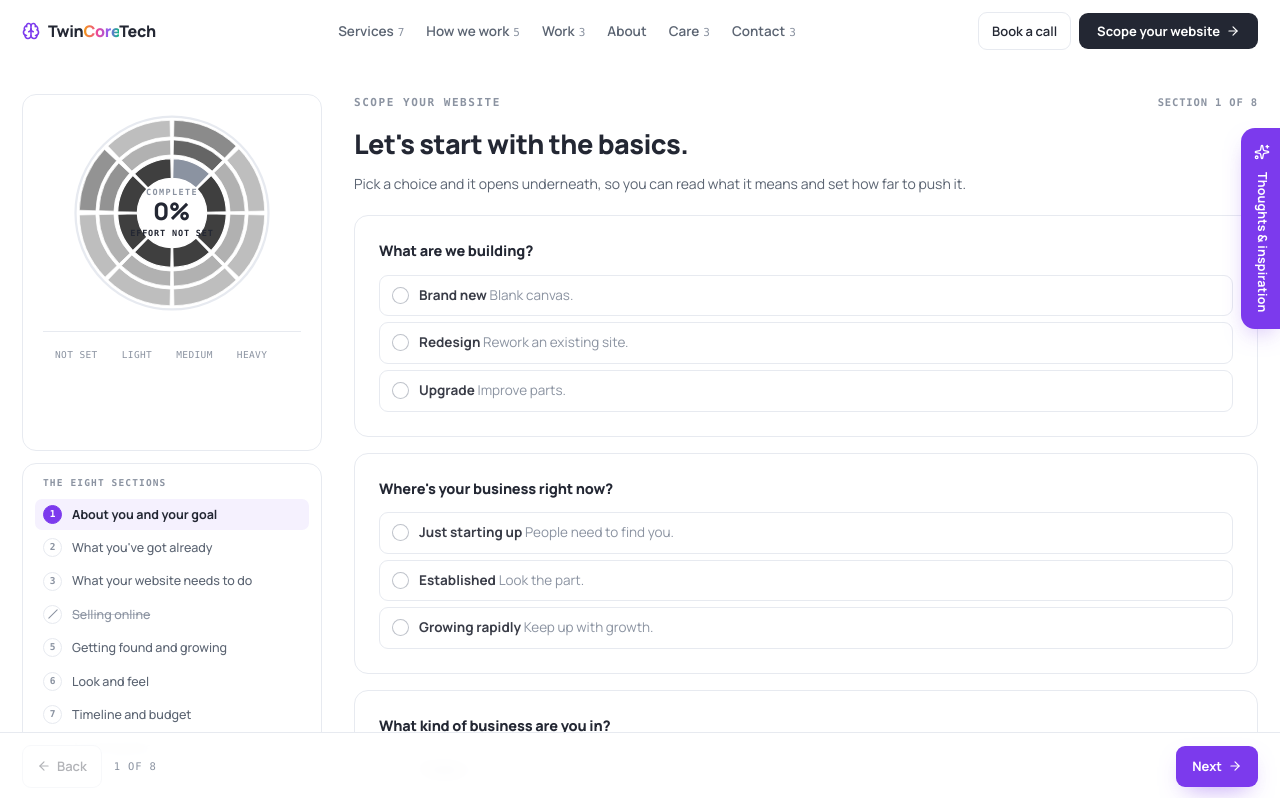
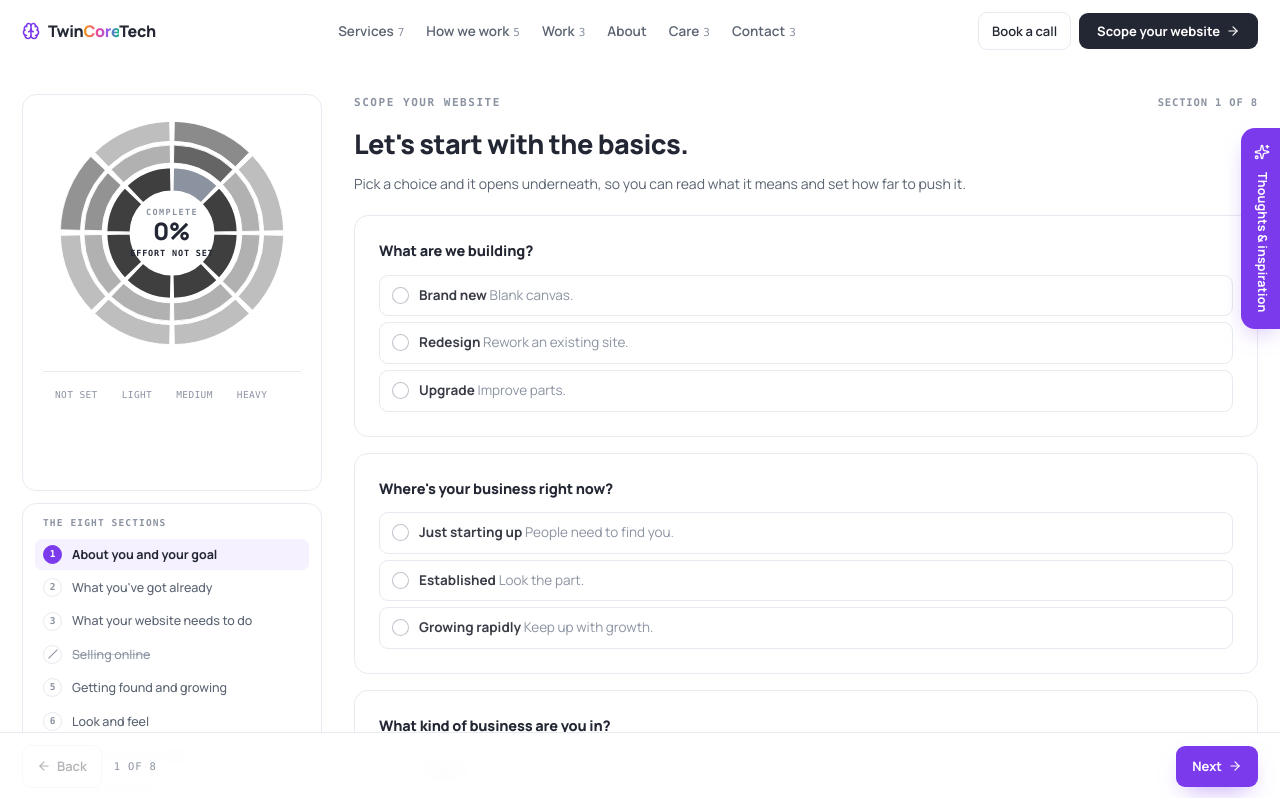
Before and after one commit to ayodhbhojithh/twinloom, a Next.js app: page /scope in a window 1280 px wide. Shown: the top 798 px of the page. Built offline with nearby package versions, Linux system fonts and the light colour scheme.

Commit message:
Refactor EffortDial component by removing the progress arc to simplify the design and enhance clarity. Update ScopingJourney to adjust EffortDial size for improved visual balance within the layout.

```diff
--- a/components/scoping/effort-dial.tsx
+++ b/components/scoping/effort-dial.tsx
@@ -14,20 +14,16 @@ import { cn } from "@/lib/utils";
 
 import { useScopingSession } from "./scoping-context";
 
-/** Radius of the progress arc, just outside the outer ring. */
-const ARC_RADIUS = 128;
-const ARC_LENGTH = 2 * Math.PI * ARC_RADIUS;
-
 /**
- * The effort dial: three rings, a progress arc and a hub.
+ * The effort dial: three rings and a hub.
  *
  * Inner ring is the eight sections, middle is each question answered inside one,
  * outer is each component chosen inside that question. Colour is effort, grey is
  * unanswered, and the section in play is the only one at full opacity.
  *
- * The arc around the outside is how far through the journey you are. It is the
- * one thing on the dial that only moves forward, which is why it is separate from
- * the rings: those change colour as answers change, the arc only fills.
+ * Progress lives in the hub and along the top of the action bar, not as a ring
+ * around the outside: the dial is already carrying effort in three colours, and a
+ * fourth accent on top of it competes with the thing it is meant to frame.
  *
  * The inner ring is clickable, so the dial navigates as well as reports. Every
  * segment carries a `<title>`, which is what a tooltip and a screen reader read.
@@ -47,7 +43,7 @@ export function EffortDial({ className }: { className?: string }) {
     <div className={cn("relative", className)}>
       <svg
         viewBox={`0 0 ${DIAL_VIEWBOX} ${DIAL_VIEWBOX}`}
-        className="block size-full overflow-visible"
+        className="block size-full"
         role="img"
         aria-label={`Scoping progress: ${percent} percent complete, overall effort ${RAG_LABEL[rag]}`}
       >
@@ -74,31 +70,6 @@ export function EffortDial({ className }: { className?: string }) {
             </path>
           );
         })}
-
-        {/* The track, then the fill. Rotated so it starts at twelve o'clock. */}
-        <g
-          transform={`rotate(-90 ${DIAL_VIEWBOX / 2} ${DIAL_VIEWBOX / 2})`}
-          fill="none"
-          strokeLinecap="round"
-        >
-          <circle
-            cx={DIAL_VIEWBOX / 2}
-            cy={DIAL_VIEWBOX / 2}
-            r={ARC_RADIUS}
-            stroke="var(--color-line)"
-            strokeWidth={3}
-          />
-          <circle
-            cx={DIAL_VIEWBOX / 2}
-            cy={DIAL_VIEWBOX / 2}
-            r={ARC_RADIUS}
-            stroke="var(--color-brand)"
-            strokeWidth={3}
-            strokeDasharray={ARC_LENGTH}
-            strokeDashoffset={ARC_LENGTH * (1 - percent / 100)}
-            className="transition-[stroke-dashoffset] duration-700 ease-[var(--ease-out-soft)]"
-          />
-        </g>
 
         <circle
           cx={DIAL_VIEWBOX / 2}
--- a/components/scoping/scoping-journey.tsx
+++ b/components/scoping/scoping-journey.tsx
@@ -26,7 +26,7 @@ function Journey() {
               readout can never push the list out of reach. */}
           <aside className="hidden lg:sticky lg:top-[calc(var(--nav-height)+20px)] lg:block lg:max-h-[calc(100svh-var(--nav-height)-40px)] lg:overflow-y-auto">
             <div className="rounded-card border border-line bg-card p-5">
-              <EffortDial className="mx-auto w-[196px]" />
+              <EffortDial className="mx-auto w-[236px]" />
 
               <div className="mt-5 border-t border-line pt-4">
                 <DialReadout />
```
